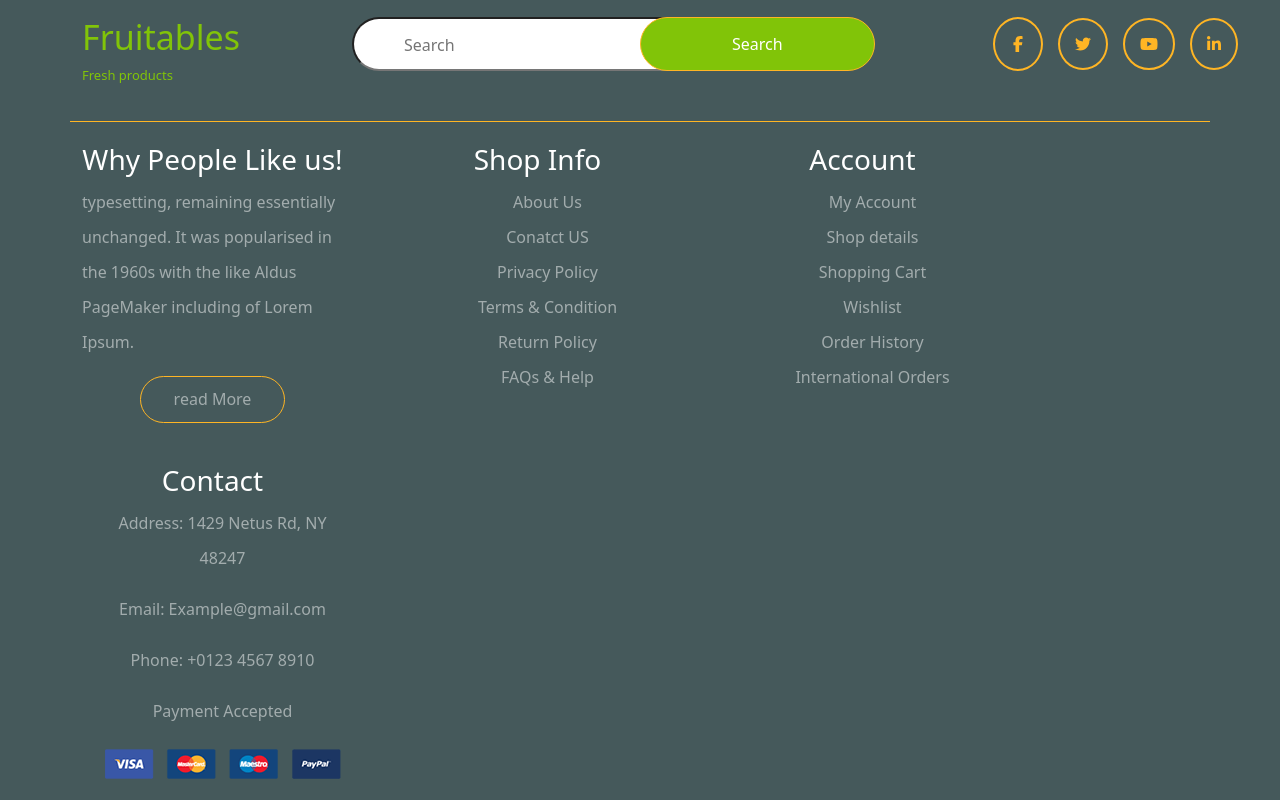
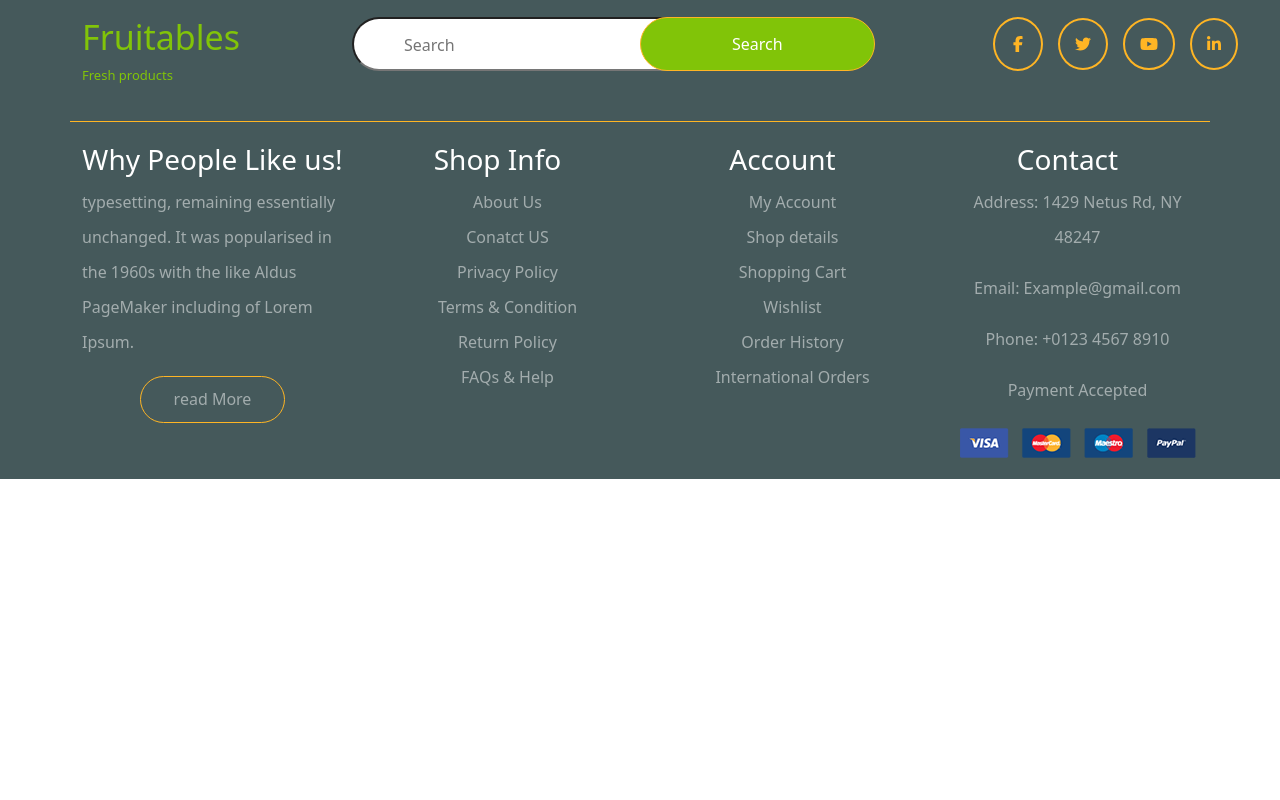
Before and after one commit to manorajsivanmalai/Fruitables, a React (Create React App) app: page / in a window 1280 px wide. Shown: the part 3319-4119 px from the top of the page. After the commit the page ends 3798 px from the top, so only its background shows below. Built offline with nearby package versions, Linux system fonts and the light colour scheme.

Commit message:
footer update

```diff
--- a/src/components/Footer.css
+++ b/src/components/Footer.css
@@ -109,6 +109,8 @@ transition: 0.5s;
  .footer-item{
    padding-left: 20px;
  }
- .foot-sec2 .row{
-  gap: 40px;
- }
+@media only screen and (max-width:768px){
+    .foot-sec2 .row{
+        gap: 40px;
+       }
+}
```
